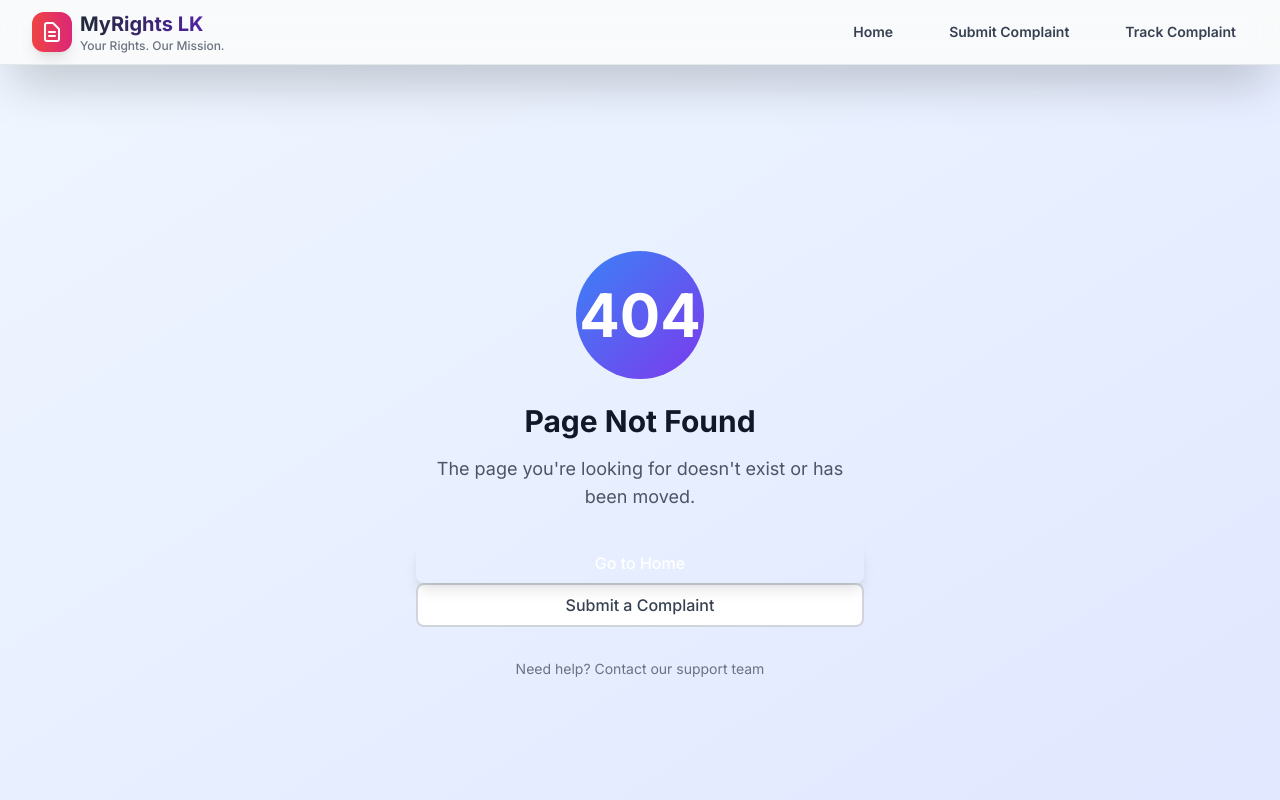
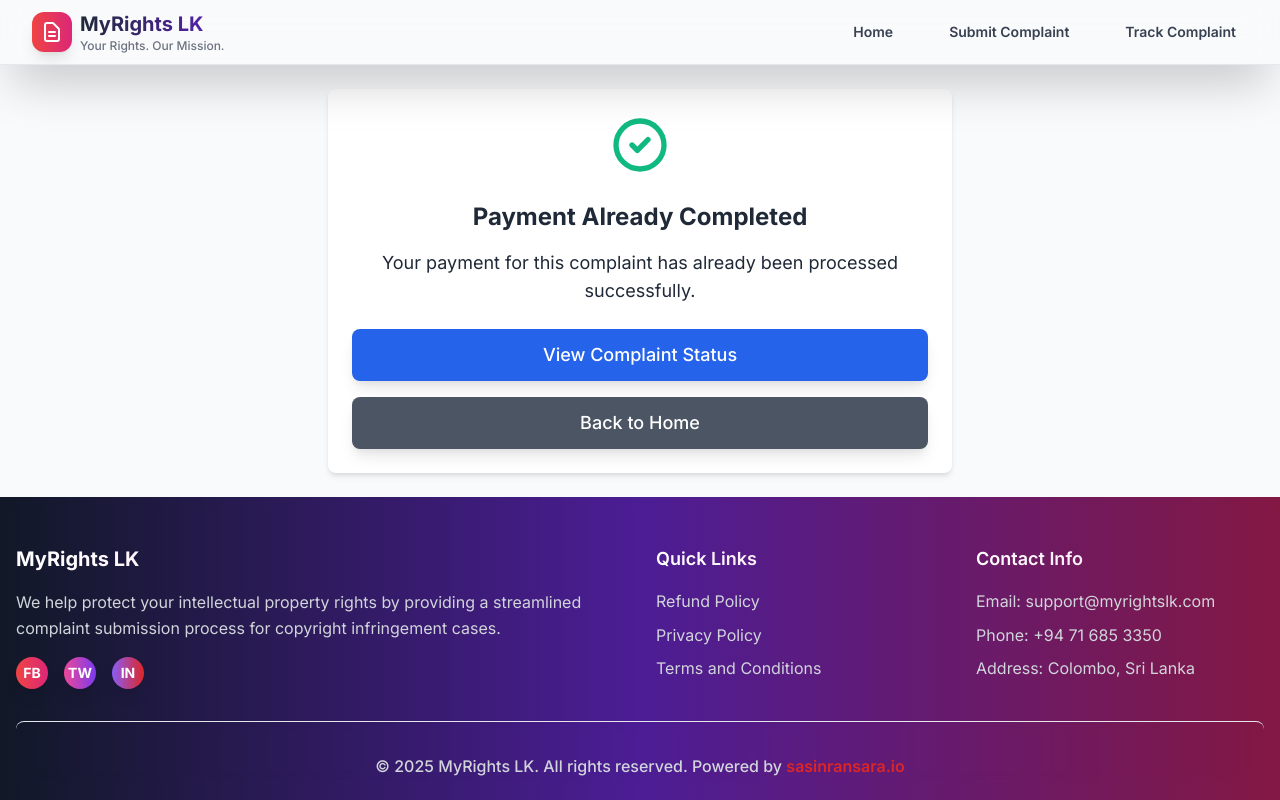
Before and after one commit to RansaraNS/MyRights-LK-Intellectual-Property-Complaint-Portal, a React (Vite) app in the folder support-frontend/: page /payment/already-paid in a window 1280 px wide. Shown: the top 800 px of the page. Built offline with nearby package versions, Linux system fonts and the light colour scheme.

Commit message:
feat: implment already payment navigation

```diff
--- a/support-frontend/src/App.jsx
+++ b/support-frontend/src/App.jsx
@@ -11,6 +11,7 @@ import TermsAndConditions from './pages/TermsAndConditions'
 import PaymentPage from './pages/PaymentPage'
 import PaymentSuccessPage from './pages/PaymentSuccessPage'
 import PaymentCancelPage from './pages/PaymentCancelPage'
+import PaymentAlreadyDone from './pages/PaymentAlreadyDone'
 
 function App() {
   return (
@@ -27,7 +28,7 @@ function App() {
         <Route path="/payment" element={<PaymentPage />} />
         <Route path="/payment/success" element={<PaymentSuccessPage />} />
         <Route path="/payment/cancel" element={<PaymentCancelPage />} />
-
+        <Route path="/payment/already-paid" element={<PaymentAlreadyDone />} />
       </Routes>
     </Layout>
   )
--- /dev/null
+++ b/support-frontend/src/pages/PaymentAlreadyDone.jsx
@@ -0,0 +1,52 @@
+import React from 'react';
+import { useNavigate, useLocation } from 'react-router-dom';
+import Button from '../components/ui/Button';
+
+const PaymentAlreadyDone = () => {
+  const navigate = useNavigate();
+  const location = useLocation();
+  const complaintId = new URLSearchParams(location.search).get('complaintId');
+
+  return (
+    <div className="max-w-2xl mx-auto p-6">
+      <div className="bg-white rounded-lg shadow-md p-6 text-center">
+        <div className="mb-6">
+          <svg
+            className="w-16 h-16 mx-auto text-green-500"
+            fill="none"
+            stroke="currentColor"
+            viewBox="0 0 24 24"
+            xmlns="http://www.w3.org/2000/svg"
+          >
+            <path
+              strokeLinecap="round"
+              strokeLinejoin="round"
+              strokeWidth={2}
+              d="M9 12l2 2 4-4m6 2a9 9 0 11-18 0 9 9 0 0118 0z"
+            />
+          </svg>
+        </div>
+        <h2 className="text-2xl font-bold mb-4">Payment Already Completed</h2>
+        <p className="text-lg mb-6">
+          Your payment for this complaint has already been processed successfully.
+        </p>
+        <div className="flex flex-col space-y-4">
+          <Button
+            onClick={() => navigate(`/track-complaint`)}
+            className="w-full py-3 bg-blue-600 hover:bg-blue-700 text-lg"
+          >
+            View Complaint Status
+          </Button>
+          <Button
+            onClick={() => navigate('/')}
+            className="w-full py-3 bg-gray-600 hover:bg-gray-700 text-lg"
+          >
+            Back to Home
+          </Button>
+        </div>
+      </div>
+    </div>
+  );
+};
+
+export default PaymentAlreadyDone;
--- a/support-frontend/src/pages/PaymentPage.jsx
+++ b/support-frontend/src/pages/PaymentPage.jsx
@@ -39,8 +39,32 @@ const PaymentPage = () => {
     }
 
     setComplaintId(complaintId);
-    preparePayment(complaintId);
+    checkPaymentStatus(complaintId);
   }, [location]);
+
+  const checkPaymentStatus = async (id) => {
+    try {
+      setLoading(true);
+      const statusResponse = await complaintsAPI.getPaymentStatus(id);
+
+      if (statusResponse.success) {
+        if (statusResponse.paymentStatus === 'PAID') {
+          // Redirect to already paid page if payment is completed
+          navigate(`/payment/already-paid?complaintId=${id}`);
+          return;
+        }
+
+        // Only prepare payment if status is not PAID
+        await preparePayment(id);
+      } else {
+        setError(statusResponse.message || 'Failed to check payment status');
+      }
+    } catch (err) {
+      setError(err.message);
+    } finally {
+      setLoading(false);
+    }
+  };
 
   const preparePayment = async (id) => {
     try {
```
Also changed, not shown: 1 other file (tests, documents, lock files or other folders).
